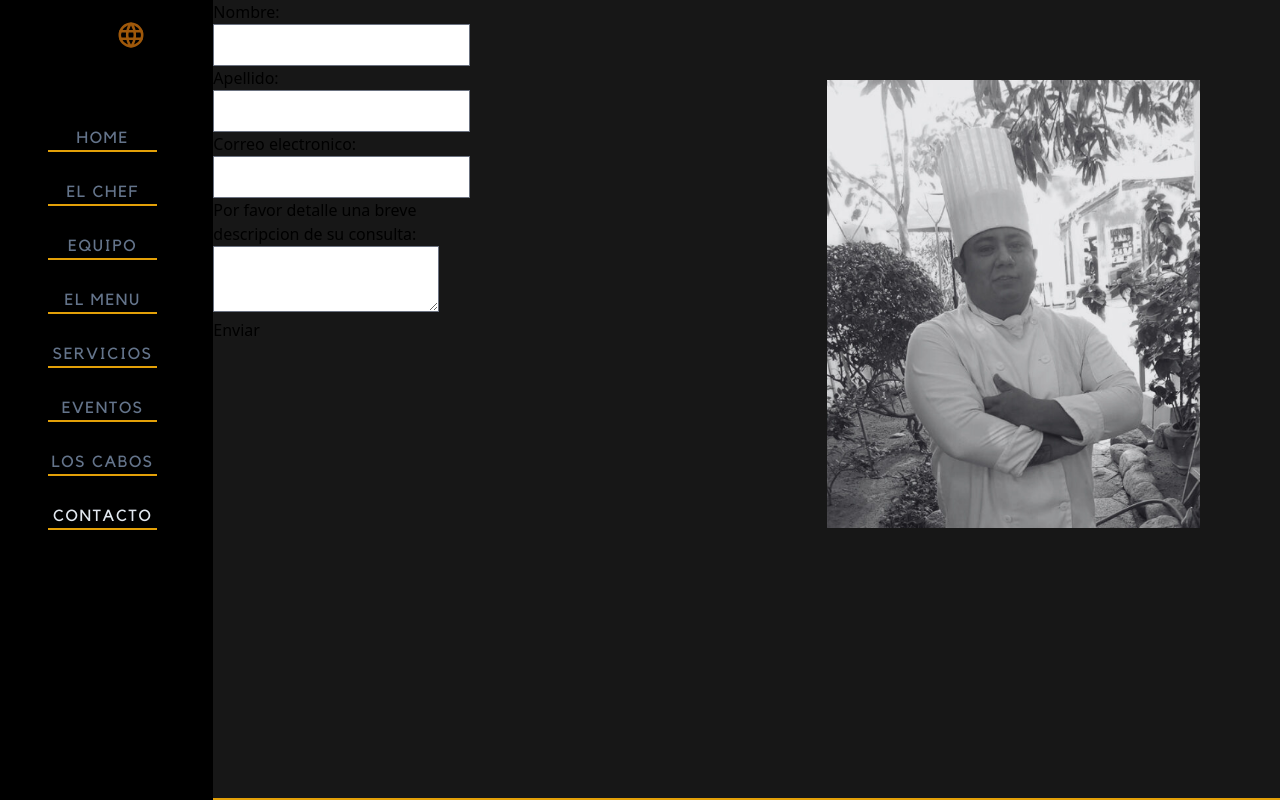
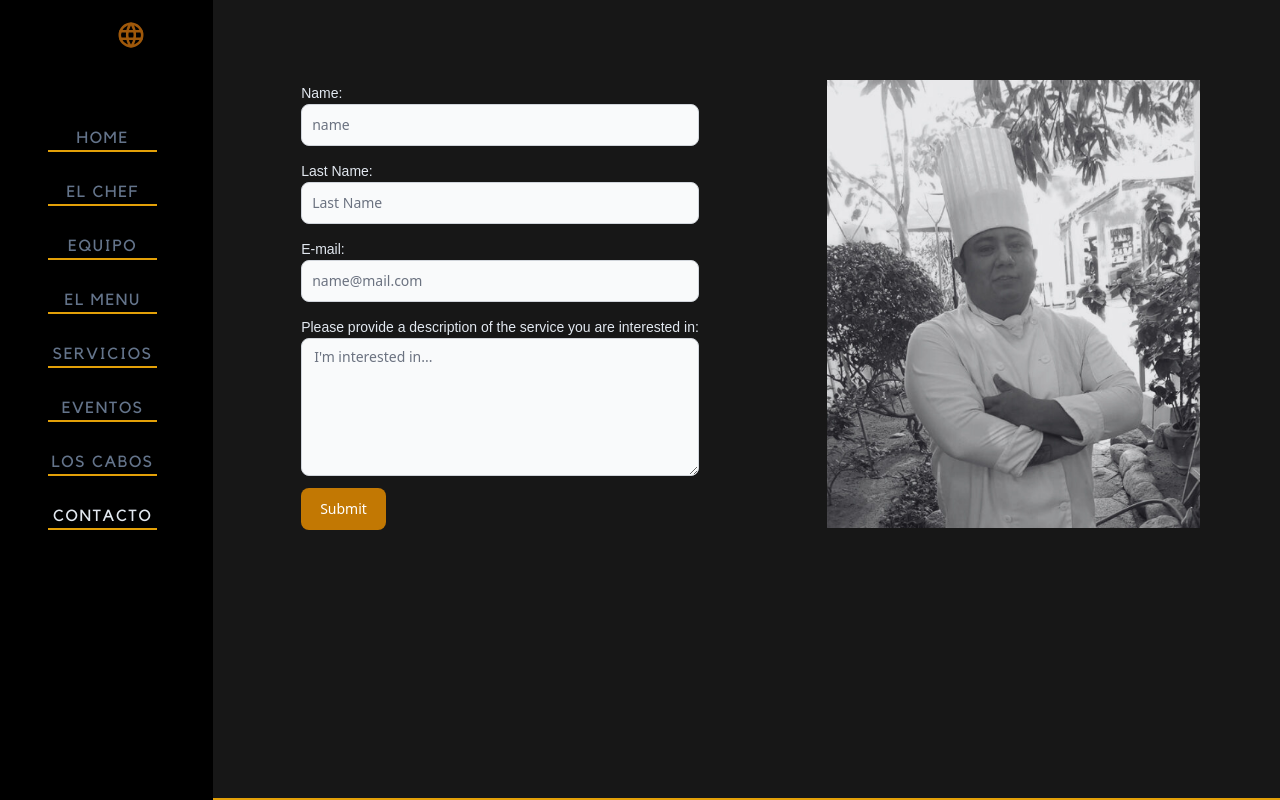
Before and after one commit to ivethglez80/webappChef, a React (Vite) app: page /contactUs in a window 1280 px wide. Built offline with nearby package versions, Linux system fonts and the light colour scheme; a web font is replaced by a local one.

Commit message:
contact us wkn need styling ob button

```diff
--- a/src/components/contactform/contactForm.jsx
+++ b/src/components/contactform/contactForm.jsx
@@ -1,5 +1,5 @@
 import React, { useState } from "react";
-
+import { Button, Label, Textarea, TextInput } from "flowbite-react";
 
 const ContactForm = () => {
 
@@ -46,41 +46,53 @@ const ContactForm = () => {
         }));
     };
 
+    const clearForm = () =>{
+        setState({
+            nombre: "",
+            apellido: "",
+            email: "",
+            consulta: ""
+          });
+    }
+
     const handleSubmit = async(e) => {
         e.preventDefault();
         console.log(state);
         await sendEmail();
+        clearForm();
     }
 
 
     return (
+        <div className="flex max-w-md flex-col">
         <div >
-        <div>
             <form onSubmit={handleSubmit} >
-                <div >
-                    <label >Nombre: </label> <br />
-                    <input type="text" name="nombre" value={state.nombre} onChange={handleInput}  />
+                <div className="mb-3">
+                    <Label htmlFor="name1" value="Name:" className="font-txt text-slate-200"></Label>
+                    <TextInput type="text" name="nombre" value={state.nombre} placeholder="name" required onChange={handleInput}></TextInput>
                 </div>
-                <div >
-                    <label >Apellido: </label> <br />
-                    <input type="text" name="apellido" value={state.apellido} onChange={handleInput}  />
+                <div className="mb-3">
+                    <Label htmlFor="lastName" value="Last Name:" className="font-txt text-slate-200"></Label>
+                    <TextInput type="text" name="apellido" value={state.apellido} placeholder="Last Name" required  onChange={handleInput}></TextInput>
                 </div>
-                <div >
-                    <label >Correo electronico: </label> <br />
-                    <input type="email" name="email" value={state.email} onChange={handleInput}  />
+                <div className="mb-3">
+                    <Label htmlFor="email" value="E-mail:" className="font-txt text-slate-200"></Label>
+                    <TextInput type="email" name="email" value={state.email} placeholder="name@mail.com" onChange={handleInput}></TextInput>
                 </div>
-                <div >
-                    <label >Por favor detalle una breve <br /> descripcion de su consulta:</label> <br />
-                    <textarea
+                <div className="mb-3">
+                    <Label htmlFor="detalle" value="Please provide a description of the service you are interested in:" className="font-txt text-slate-200"></Label> <br />
+                    <Textarea
+                        placeholder="I'm interested in..."
+                        required rows={6}
                         name="consulta"
                         value={state.consulta}
                         onChange={handleInput}
 
                     />
                 </div>
-                <div >
-                    <label ></label>
-                    <button type="submit">Enviar</button>
+                <div className="mb-3 content-end">
+
+                    <Button type="submit" className="bg-yellow-500 active:bg-yellow-600">Submit</Button>
                 </div>
             </form>
         </div>
--- a/src/views/contacto/contacto.jsx
+++ b/src/views/contacto/contacto.jsx
@@ -9,7 +9,7 @@ const Contacto = () => {
                         sm:flex sm:flex-col
                         border-b-2 border-yellow-400">
 
-                <div> {/* contactForm */}
+                <div className="md:my-20 md:ml-10 flex justify-center"> {/* contactForm */}
                     <ContactForm />
                 </div> {/* contactForm ends*/}
 
```
